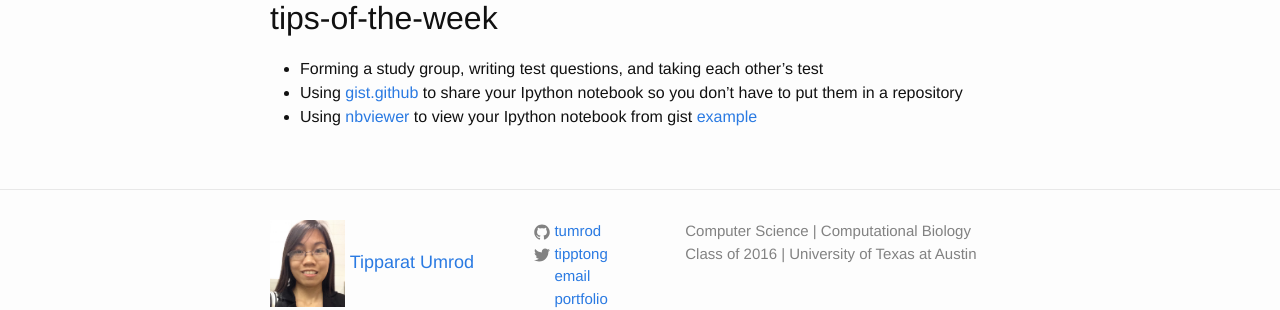
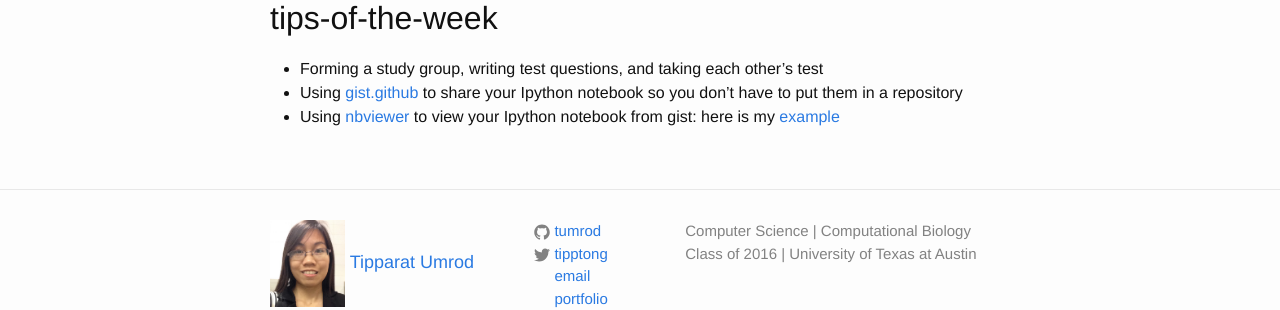
Before and after one commit to tumrod/blog, a Jekyll site: the page built from _posts/2015-06-28-week-3.markdown, in a window 1280 px wide. Shown: the part 977-1287 px from the top of the page. Built offline with Jekyll 4.4.1, drawn with Linux system fonts in a browser that asks for light colours.

Commit message:
week 3 and tips

```diff
--- a/_posts/2015-06-28-week-3.markdown
+++ b/_posts/2015-06-28-week-3.markdown
@@ -18,7 +18,7 @@ I started using iPython notebook after failing the installation several times. H
 
 * Forming a study group, writing test questions, and taking each other's test
 * Using [gist.github][gist] to share your Ipython notebook so you don't have to put them in a repository
-* Using [nbviewer][nb] to view your Ipython notebook from gist [example][ex]
+* Using [nbviewer][nb] to view your Ipython notebook from gist: here is my [example][ex]
 
 [gist]: https://gist.github.com/
 [nb]: http://nbviewer.ipython.org/
```
